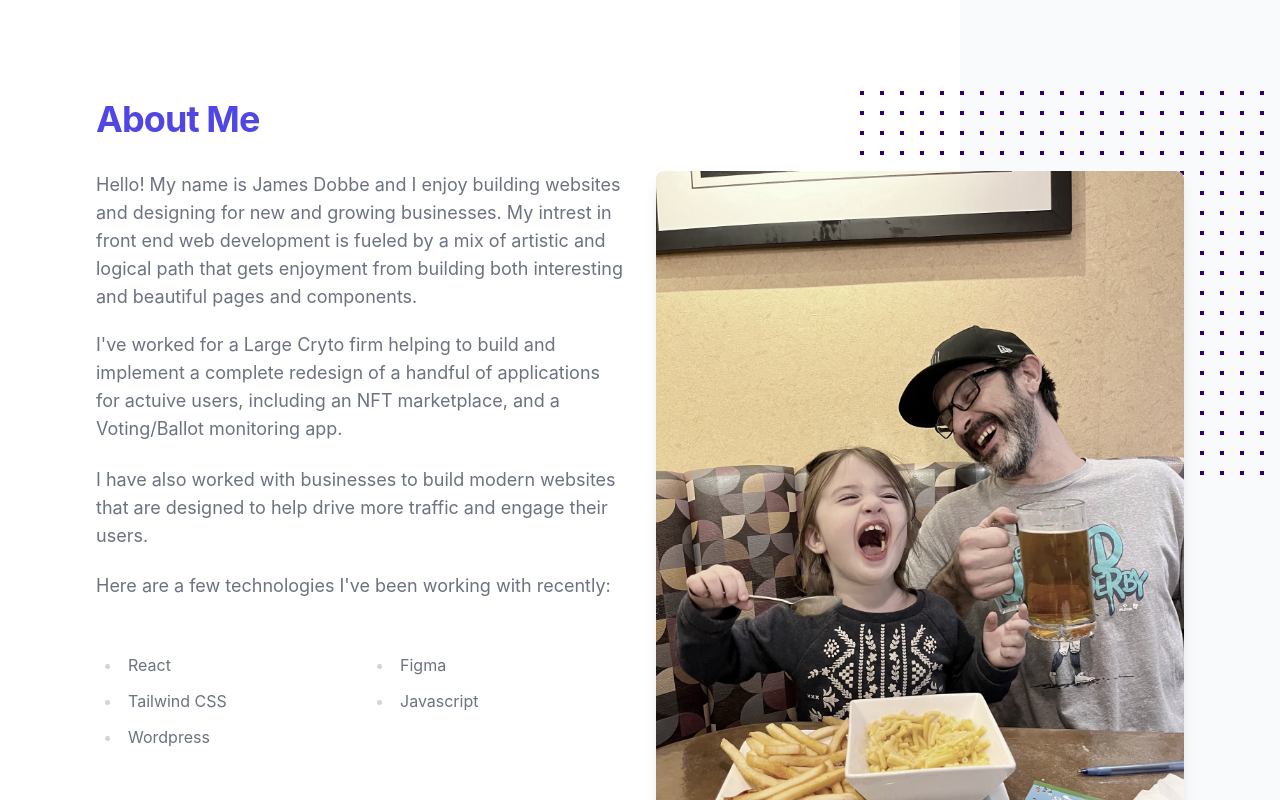
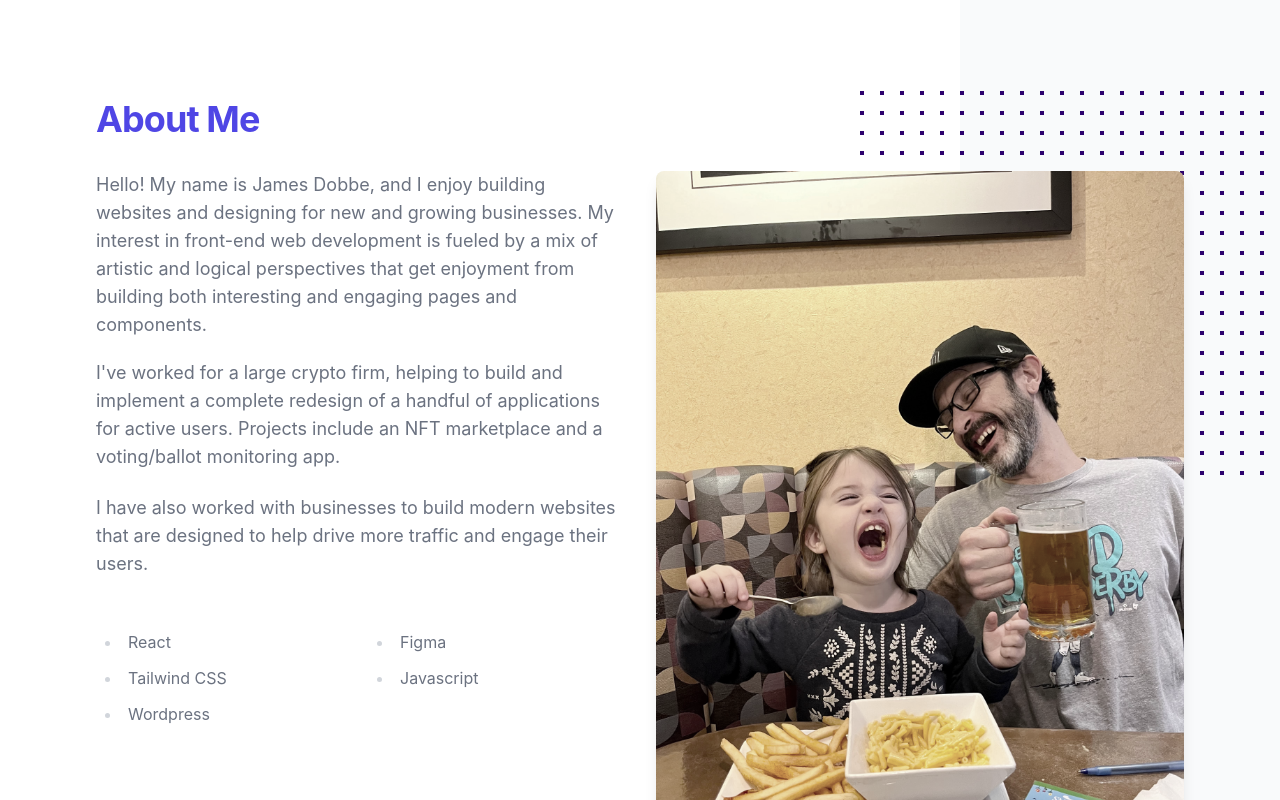
Before and after one commit to dobbe2/portfolio-2023, a React (Create React App) app: page / in a window 1280 px wide. Shown: the part 653-1453 px from the top of the page. Built offline with nearby package versions, Linux system fonts and the light colour scheme.

Commit message:
Updated copy, fixed grammer errors

```diff
--- a/src/components/ui/About.jsx
+++ b/src/components/ui/About.jsx
@@ -58,16 +58,14 @@ export default function About() {
           <div className="mt-8 lg:mt-0">
             <div className="mx-auto text-base lg:max-w-none">
               <Para>
-              Hello! My name is James Dobbe and I enjoy building websites and designing for new and growing businesses. My intrest in front end web development is fueled by a mix of artistic and logical path that gets enjoyment from building both interesting and beautiful pages and components.               </Para>
+              Hello! My name is James Dobbe, and I enjoy building websites and designing for new and growing businesses. My interest in front-end web development is fueled by a mix of artistic and logical perspectives that get enjoyment from building both interesting and engaging pages and components.              </Para>
             </div>
             <div className="prose prose-indigo mt-5 text-gray-500 lg:col-start-1 lg:row-start-1 lg:max-w-none">
               <Para>
-                I've worked for a Large Cryto firm helping to build and implement a complete redesign of a handful of applications for actuive users, including an NFT marketplace, and a Voting/Ballot monitoring app.              </Para>
-              <Para>
-                I have also worked with businesses to build modern websites that are designed to help drive more traffic and engage their users.
+              I've worked for a large crypto firm, helping to build and implement a complete redesign of a handful of applications for active users. Projects include an NFT marketplace and a voting/ballot monitoring app.
               </Para>
               <Para>
-                Here are a few technologies I've been working with recently:
+              I have also worked with businesses to build modern websites that are designed to help drive more traffic and engage their users.
               </Para>
               <div class="grid grid-cols-2 gap-4">
                 <ul>
```
Also changed, not shown: 1 other file (tests, documents, lock files or other folders).
